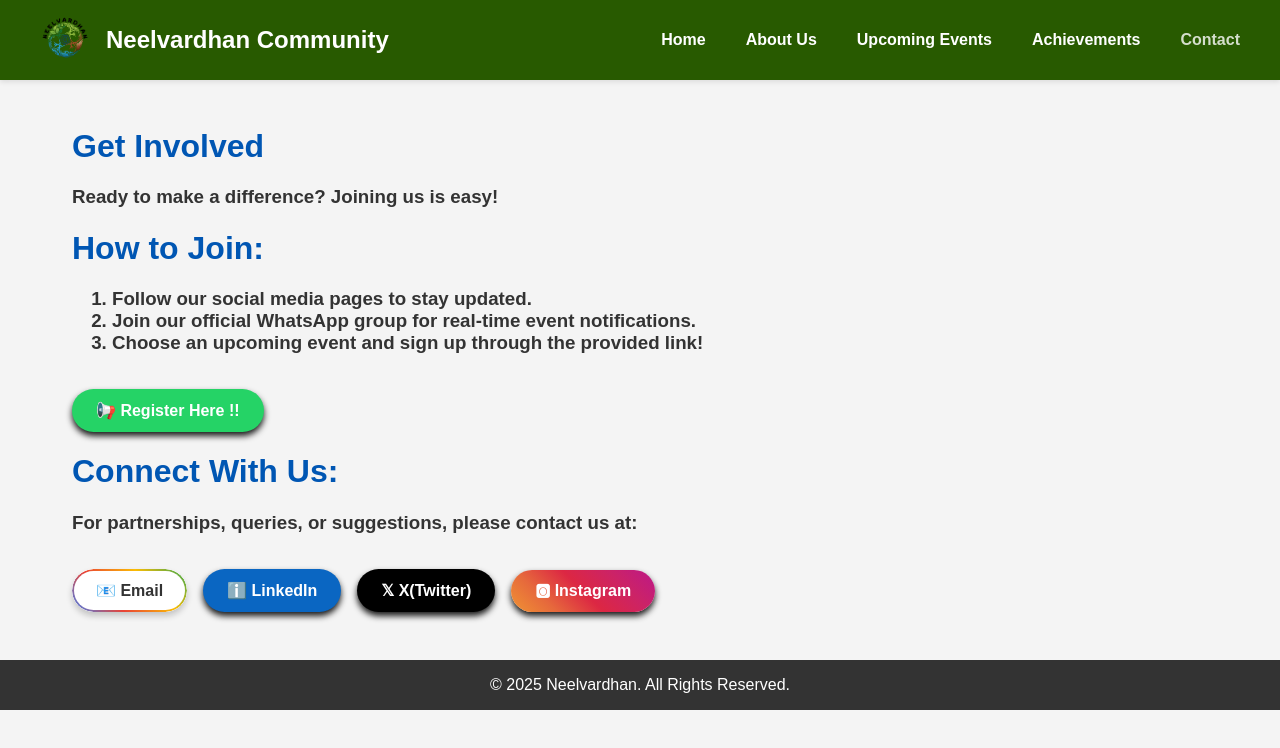
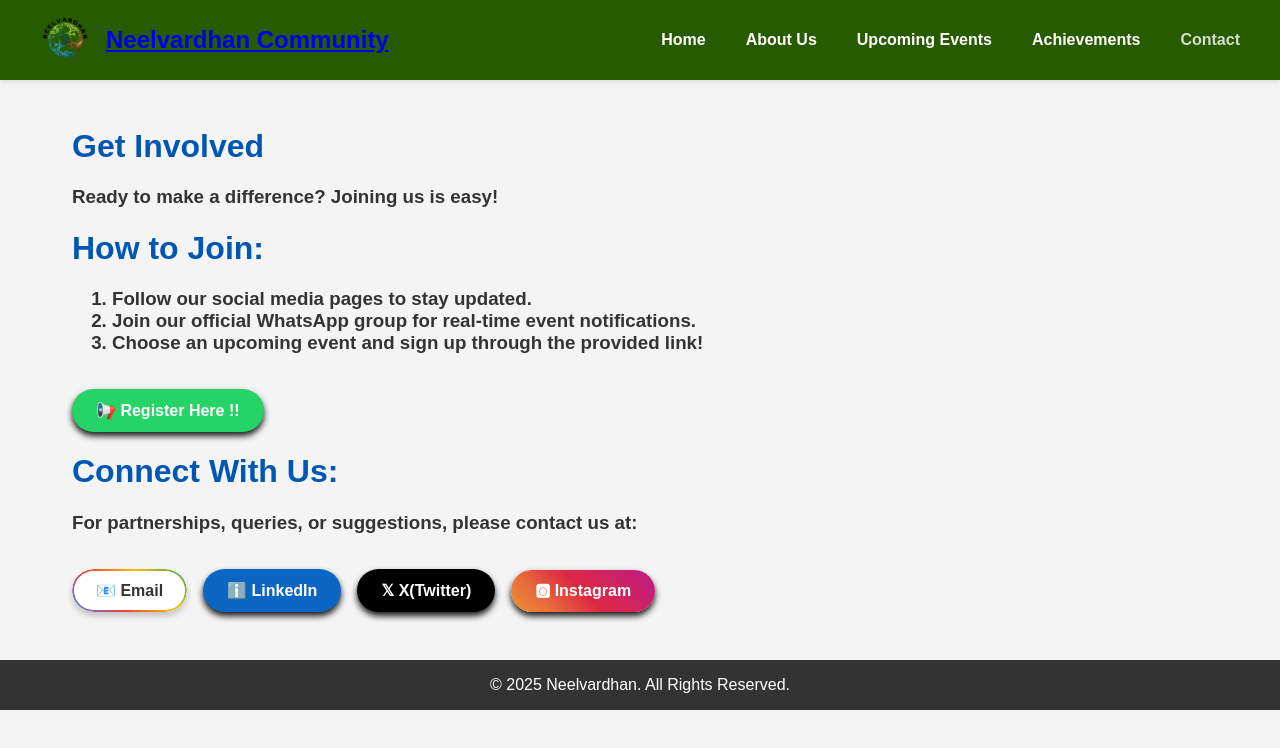
Before and after one commit to OG-DHRUV-1002/dns-website, a React (Create React App) app: page /contact in a window 1280 px wide. Shown: the top 748 px of the page. Built offline with nearby package versions, Linux system fonts and the light colour scheme.

Commit message:
Navbar.js

```diff
--- a/src/components/Navbar.js
+++ b/src/components/Navbar.js
@@ -16,10 +16,12 @@ const Navbar = () => {
 
   return (
     <nav className="navbar">
-      <div className="navbar-left">
+      {/* --- START OF CHANGES --- */}
+      <NavLink to="/" className="navbar-left" onClick={handleLinkClick}>
         <img src="/images/logo.png" alt="DNS Logo" className="navbar-logo" />
         <div className="navbar-title">Neelvardhan Community</div>
-      </div>
+      </NavLink>
+      {/* --- END OF CHANGES --- */}
 
       {/* Hamburger Menu Icon (only for mobile) */}
       <div className="hamburger-menu" onClick={toggleMenu}>
```
